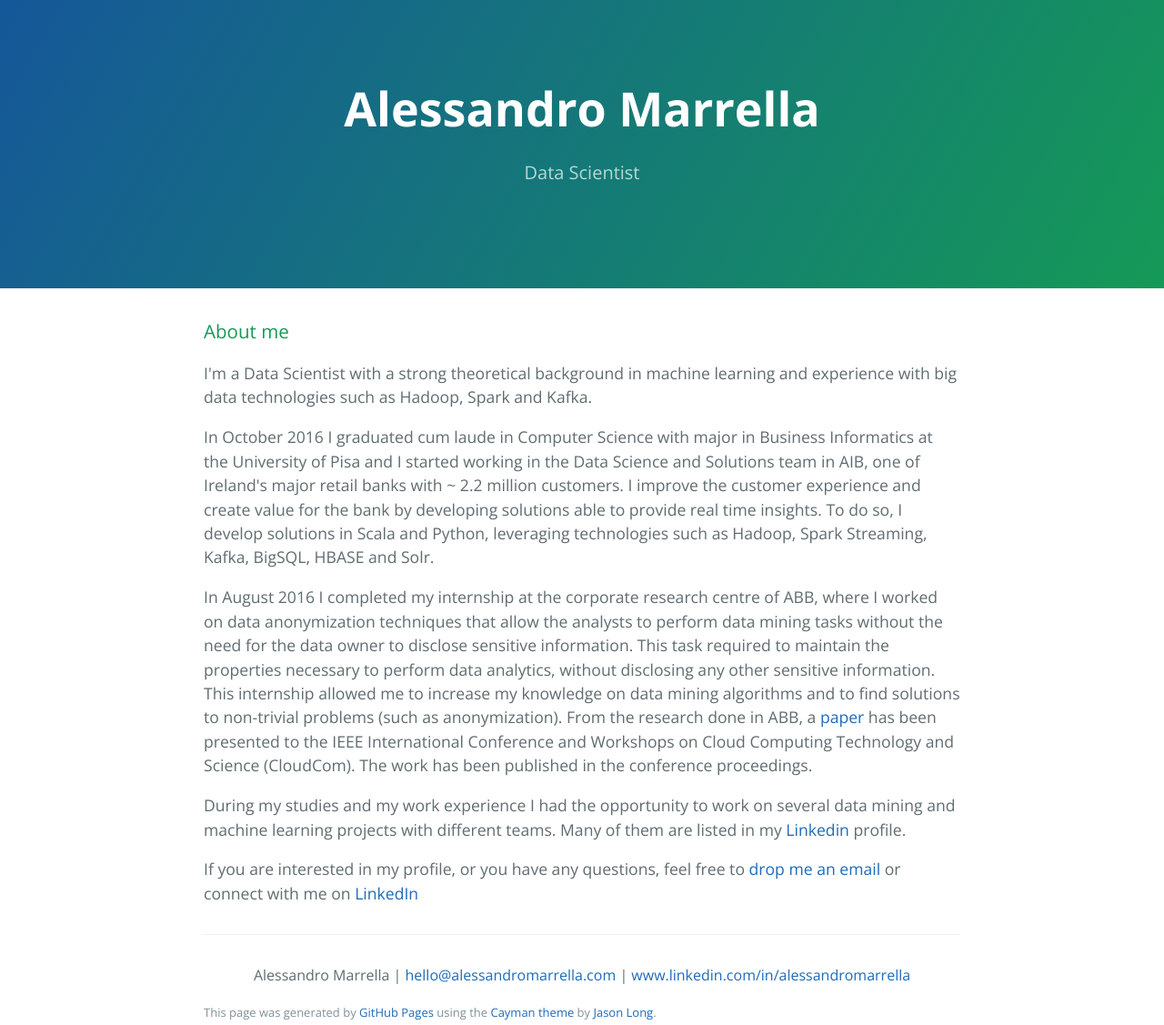
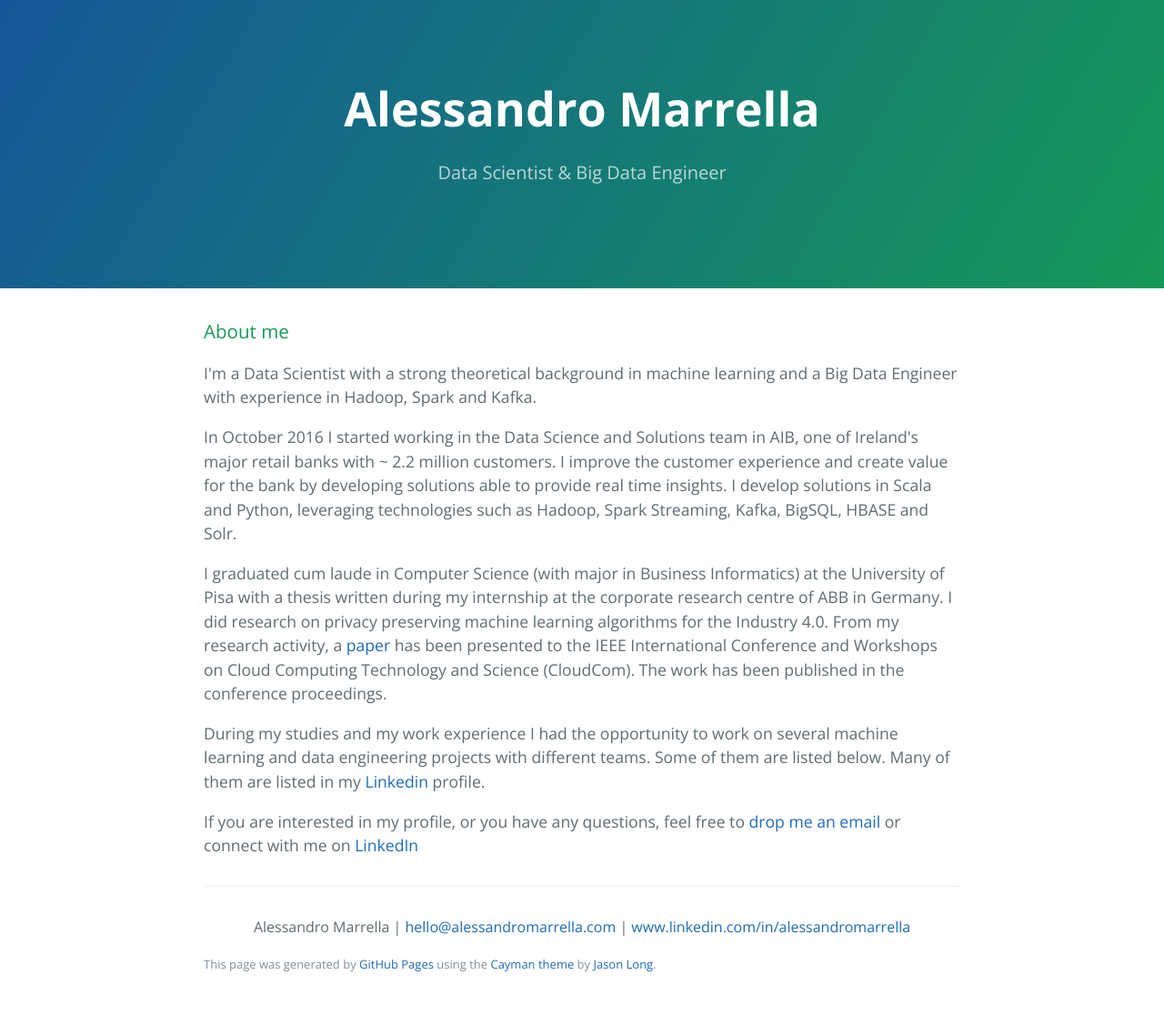
Before and after one commit to amarrella/blog, a plain HTML site: page index.html in a window 1280 px wide. Shown: the whole page at 91% size. After the commit the page ends 1103 px from the top, so only its background shows below. Drawn offline with nearby package versions, Linux system fonts and the light colour scheme.

Commit message:
Updated description

```diff
--- a/index.html
+++ b/index.html
@@ -2,7 +2,7 @@
 <html lang="en-us">
   <head>
     <meta charset="UTF-8">
-    <title>Alessandro Marrella | Data Scientist | Big Data Analyst | Data Engineer</title>
+    <title>Alessandro Marrella | Data Scientist &amp; Big Data Engineer</title>
     <meta name="viewport" content="width=device-width, initial-scale=1">
     <link rel="stylesheet" type="text/css" href="stylesheets/normalize.css" media="screen">
     <link href='https://fonts.googleapis.com/css?family=Open+Sans:400,700' rel='stylesheet' type='text/css'>
@@ -12,22 +12,22 @@
   <body>
     <section class="page-header">
       <h1 class="project-name">Alessandro Marrella</h1>
-      <h2 class="project-tagline">Data Scientist</h2>
+      <h2 class="project-tagline">Data Scientist &amp; Big Data Engineer</h2>
     </section>
     <section class="main-content">
 
 <h3>
 <a id="about-me" class="anchor" href="#about-me" aria-hidden="true"><span aria-hidden="true" class="octicon octicon-link"></span></a>About me</h3>
-<p>I'm a Data Scientist with a strong theoretical background in machine learning and experience with big data technologies such as Hadoop, Spark and Kafka.
+<p>I'm a Data Scientist with a strong theoretical background in machine learning and a Big Data Engineer with experience in Hadoop, Spark and Kafka.
 </p>
 
-<p>In October 2016 I graduated cum laude in Computer Science with major in Business Informatics at the University of Pisa and I started working in the Data Science and Solutions team in AIB, one of Ireland's major retail banks with ~ 2.2 million customers. I improve the customer experience and create value for the bank by developing solutions able to provide real time insights. To do so, I develop solutions in Scala and Python, leveraging technologies such as Hadoop, Spark Streaming, Kafka, BigSQL, HBASE and Solr.
+<p>In October 2016 I started working in the Data Science and Solutions team in AIB, one of Ireland's major retail banks with ~ 2.2 million customers. I improve the customer experience and create value for the bank by developing solutions able to provide real time insights. I develop solutions in Scala and Python, leveraging technologies such as Hadoop, Spark Streaming, Kafka, BigSQL, HBASE and Solr.
 </p>
 
-<p>In August 2016 I completed my internship at the corporate research centre of ABB, where I worked on data anonymization techniques that allow the analysts to perform data mining tasks without the need for the data owner to disclose sensitive information. This task required to maintain the properties necessary to perform data analytics, without disclosing any other sensitive information. This internship allowed me to increase my knowledge on data mining algorithms and to find solutions to non-trivial problems (such as anonymization). From the research done in ABB, a <a href="http://ieeexplore.ieee.org/document/7830736/">paper</a> has been presented to the IEEE International Conference and Workshops on Cloud Computing Technology and Science (CloudCom). The work has been published in the conference proceedings.
+<p>I graduated cum laude in Computer Science (with major in Business Informatics) at the University of Pisa with a thesis written during my internship at the corporate research centre of ABB in Germany. I did research on privacy preserving machine learning algorithms for the Industry 4.0. From my research activity, a <a href="http://ieeexplore.ieee.org/document/7830736/">paper</a> has been presented to the IEEE International Conference and Workshops on Cloud Computing Technology and Science (CloudCom). The work has been published in the conference proceedings.
 </p>
 
-<p>During my studies and my work experience I had the opportunity to work on several data mining and machine learning projects with different teams. Many of them are listed in my <a href="http://www.linkedin.com/in/alessandromarrella">Linkedin</a> profile. </p>
+<p>During my studies and my work experience I had the opportunity to work on several machine learning and data engineering projects with different teams. Some of them are listed below. Many of them are listed in my <a href="http://www.linkedin.com/in/alessandromarrella">Linkedin</a> profile. </p>
 
 <p>If you are interested in my profile, or you have any questions, feel free to
 <a href="mailto:hello@alessandromarrella.com">drop me an email</a> or connect with me on <a href="http://www.linkedin.com/in/alessandromarrella">LinkedIn</a></p>
```
